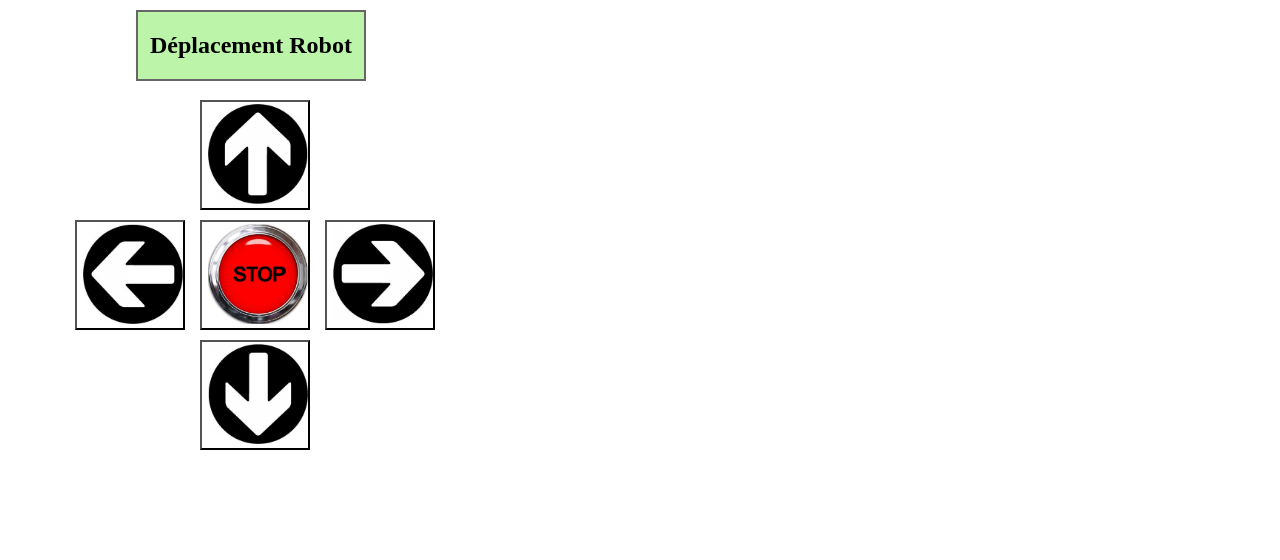
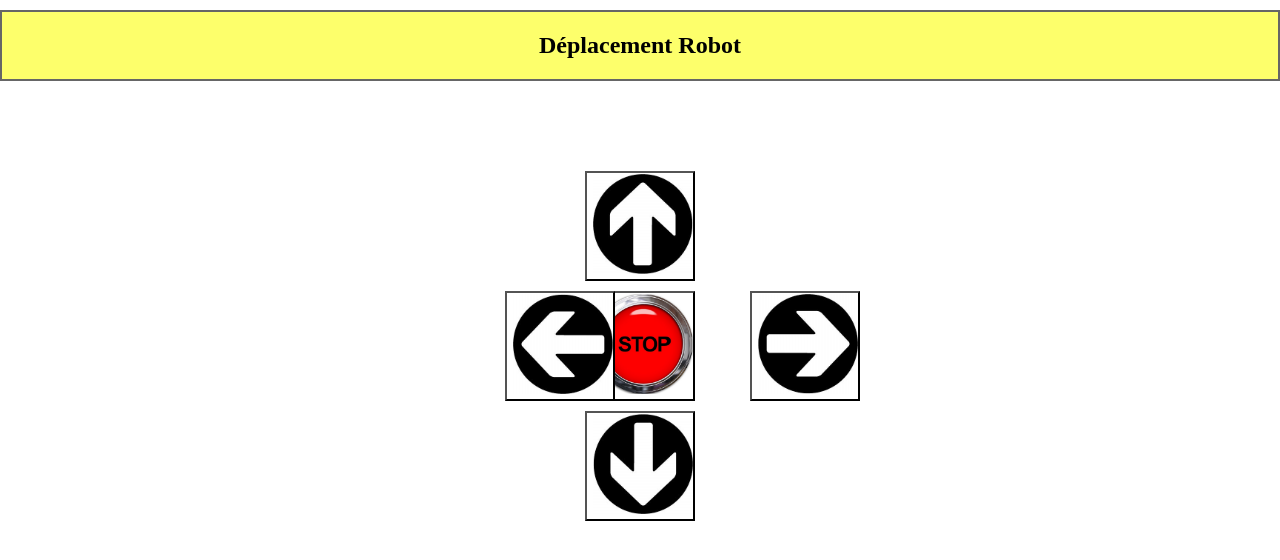
Before and after one commit to kev-ach/Control_Robot, a plain HTML site: page index.html in a window 1280 px wide. Drawn offline with Linux system fonts and the light colour scheme.

Commit message:
Alignement des boutons au centre de l'ecran

```diff
--- a/static/robot2.css
+++ b/static/robot2.css
@@ -18,87 +18,54 @@ button
 }
 body
 {
-margin-left:50px;
-margin-right:auto;
-text-align:left;
-width :400px;
+	margin-left:auto;
+	margin-right:auto;
+	margin-top: auto;
+	margin-bottom: auto;
+	width:auto;
+	text-align:center;
 }
+
 
 #block1
 {
-	position : absolute;
-	left:200px;
-	top:100px;
+	position : static;
+	margin-top: 100px;
 }
 
 #block2
 {
-	position :absolute;
-	left:75px;
-	top:220px;
+	position : absolute;
+	margin-top: 10px;
+	margin-left: 505px;
 }
 
 #block3
 {
 	position : absolute;
-	left:325px;
-	top:220px;
+	margin-top: 10px;
+	margin-left: 750px;
 }
 
 #block4
 {
-	position :absolute;
-	left:200px;
-	top:340px;
+	position :static;
+	margin-top: 130px;
 }
 #block5
 {
-	position :absolute;
-	left:200px;
-	top:220px;
-}
-#block6
-{
-	position :absolute;
-	left:230px;
-	top:580px;
-}
-
-#block7
-{
-	position : absolute;
-	left:580px;
-	top:150px;
-}
-
-#block8
-{
-	position :absolute;
-	left:520px;
-	top:230px;
-}
-
-#block9
-{
-	position : absolute;
-	left:640px;
-	top:230px;
-}
-
-#block10
-{
-	position :absolute;
-	left:580px;
-	top:310px;
+	position :static;
+	margin-top: -230px;
 }
 
 #Texte1
 {
-	position :absolute;
-	left:136px;
+	position : relative;
+	margin-left: auto;
+	margin-right: auto;
 	top:10px;
 	border: 2px solid #666;
-	background-color :#BCF5A9;
+	background-color :#fbff0094;
 }
 #Texte2
 {
@@ -106,7 +73,7 @@ width :400px;
 	left:310px;
 	top:480px;
 	border: 2px solid #666;
-	background-color :#BCF5A9;
+	background-color :#fbff0094;
 }
 #Texte3
 {
@@ -114,5 +81,5 @@ width :400px;
 	left:490px;
 	top:10px;
 	border: 2px solid #666;
-	background-color :#BCF5A9;
+	background-color :#fbff0094;
 }
```
Also changed, not shown: index.html (+0 -1 lines).
